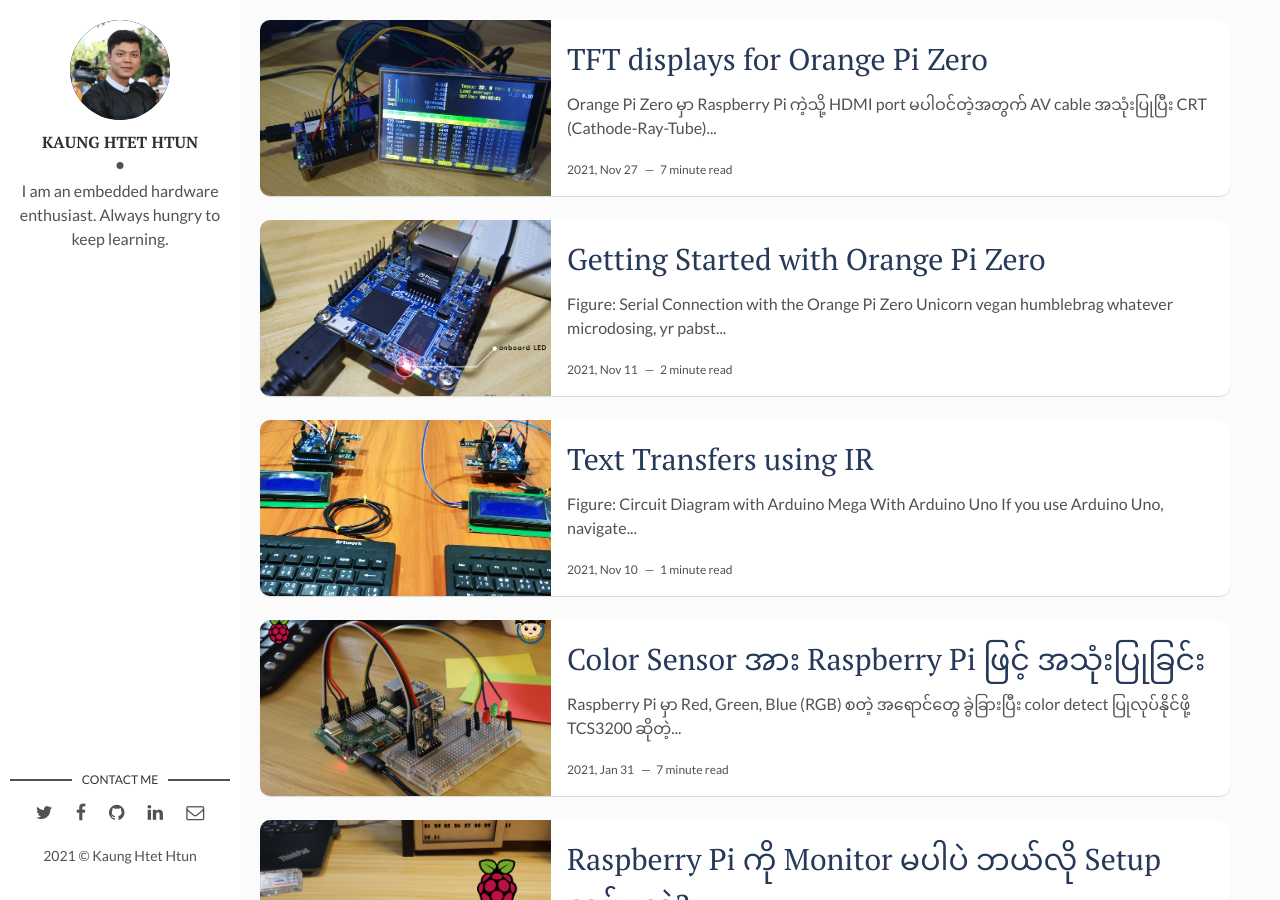
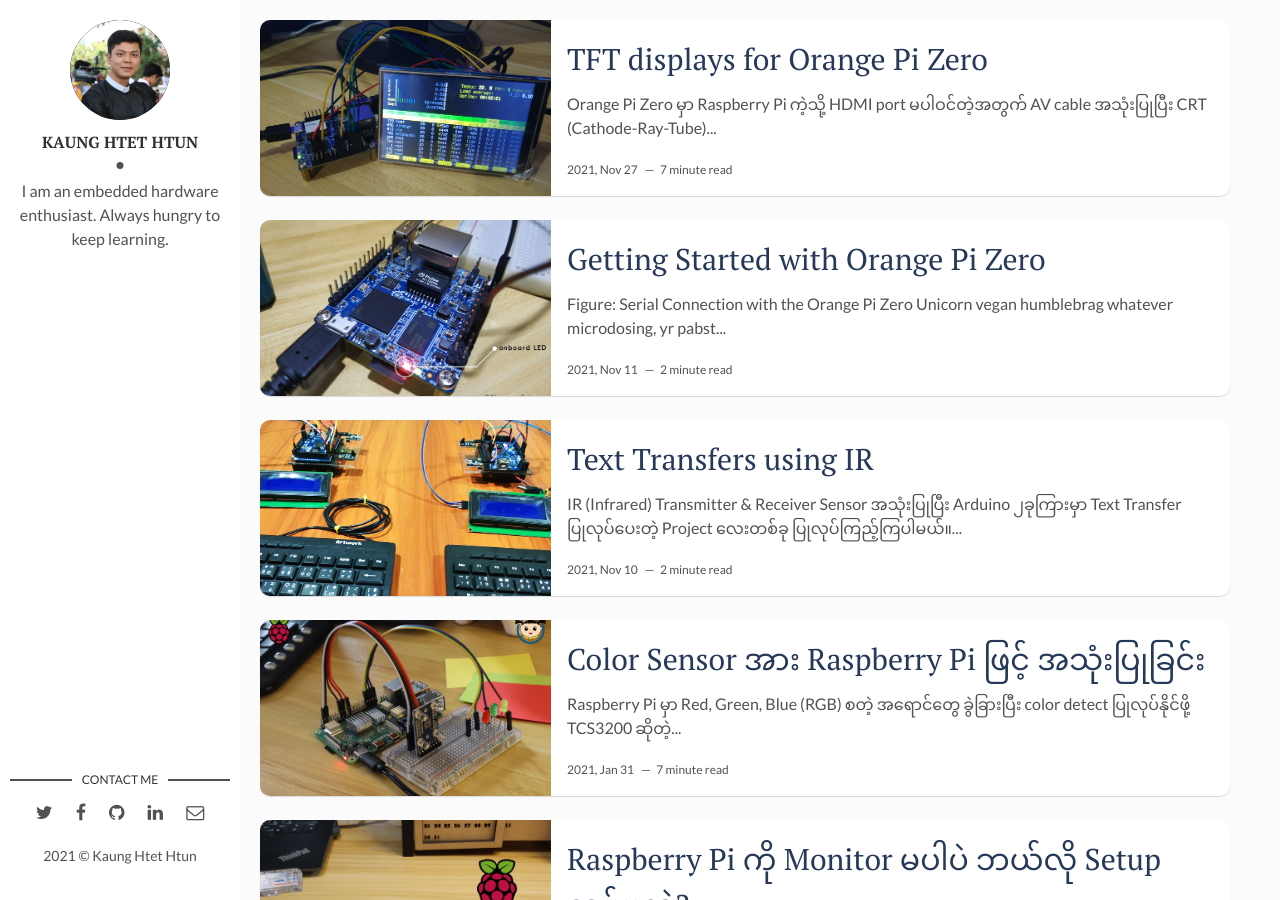
Before and after one commit to kogyikaunghtet/kogyikaunghtet.github.io, a Jekyll site: the page built from index.html, in a window 1280 px wide and 900 px high. Built offline with Jekyll 4.4.1, drawn with Linux system fonts in a browser that asks for light colours; the list of posts is cut into pages by our own code.

Commit message:
Initial commit

```diff
--- a/_posts/2021-11-10-ir_text.markdown
+++ b/_posts/2021-11-10-ir_text.markdown
@@ -8,12 +8,22 @@
 tags: [Arduino, IR, Sensor]
 ---
 
+IR (Infrared) Transmitter & Receiver Sensor အသုံးပြုပြီး Arduino ၂ခုကြားမှာ Text Transfer ပြုလုပ်ပေးတဲ့ Project လေးတစ်ခု ပြုလုပ်ကြည့်ကြပါမယ်။ စမ်းသပ်ပြုလုပ်ဖို့အတွက်ကတော့ အောက်ပါပစ္စည်းတွေ ၂ခုစီ လိုအပ်ပါမယ်။
+
+   * Arduino Uno or Mega
+   * IR Transmitter Sensor
+   * IR Receiver Sensor
+   * LCD 16x2 or 20x4
+   * 8bit I/O Expander Module
+   * USB 2.0 Female Header Adapter
+   * USB or PS2 Keyboard
+   * Jumper Wires
+
 <div class="responsive-embed flex-video">
 <iframe width="640" height="360" src="https://www.youtube.com/embed/69sT6WVUgx4" title="YouTube video player" gesture="media" allow="encrypted-media" allowfullscreen></iframe>
 </div>
 
-<iframe src="https://create.arduino.cc/editor/kogyikaunghtet/d0256594-c948-46f4-a58d-914e8280acd0/preview?embed" style="height:510px;width:100%;margin:10px 0" frameborder=0></iframe>
-
+Arduino Mega သုံးတယ်ဆိုရင် အောက်ပါ Circuit Diagram အတိုင်း ချိတ်ဆက်နိုင်ပါတယ်။
 
 <p align="center">
 <img src="/assets/img/ir_text/ir_circuit.jpg">
@@ -21,21 +31,7 @@
 <a><b>Figure:</b> Circuit Diagram with Arduino Mega</a>
 </p>
 
-## With Arduino Uno
-If you use Arduino Uno, navigate to the following directory
-<br>
-**/home/$USER/Arduino/libraries/Arduino-IRremote-master/src/private/**
-<br>
-edit **IRTimer.hpp** as shown in the figure below and then Restart Arduino IDE.
-
-<p align="center">
-<img src="/assets/img/ir_text/IRTimer.png">
-<br>
-<a><b>Figure:</b> IR_SEND_PIN Declare</a>
-</p>
-
-<iframe src="https://create.arduino.cc/editor/kogyikaunghtet/102950fd-0c3d-4d19-8762-e7e1377e3caf/preview?embed" style="height:510px;width:100%;margin:10px 0" frameborder=0></iframe>
-
+ပြီးရင် လိုအပ်မယ့် Library တွေကို ဒေါင်းလုပ်ရယူပြီး ထည့်ထားလိုက်ပါ။
 
 ## Download require libraries
 ~~~~~~~~
@@ -56,7 +52,28 @@
 
 * Done.
 
-## Download Program
+<iframe src="https://create.arduino.cc/editor/kogyikaunghtet/d0256594-c948-46f4-a58d-914e8280acd0/preview?embed" style="height:510px;width:100%;margin:10px 0" frameborder=0></iframe>
+
+Arduino Uno အသုံးပြုတယ်ဆိုရင်တော့ IRremote Library ထဲမှာ အောက်ပါအတိုင်း configure လုပ်ပေးဖို့ လိုပါမယ်။ PS2Keyboard Library မှာ USB ရဲ့ Data Pin (D-) နဲ့ IRQ Pin (D+) တို့ကို Arduino Uno ရဲ့ Interrupt pin တွေ ဖြစ်တဲ့ Digital pin 2 နဲ့ 3 ကို အသုံးပြုထားတာ ဖြစ်လို့၊ ပြောင်းလဲပေးလို့ ရတဲ့ IR Transmitter Pin နံပါတ်ကို IRremote Library ထဲမှာ သွားပြောင်းပေးလိုက်တာ ဖြစ်ပါတယ်။ **Arduino Mega သုံးရင်တော့ Library တွေထဲမှာ ဘာမှ ပြောင်းလဲပေးစရာ မလိုပါ**
+
+## With Arduino Uno
+If you use Arduino Uno, navigate to the following directory
+<br>
+**/home/$USER/Arduino/libraries/Arduino-IRremote-master/src/private/**
+<br>
+edit **IRTimer.hpp** as shown in the figure below and then Restart Arduino IDE.
+
+<p align="center">
+<img src="/assets/img/ir_text/IRTimer.png">
+<br>
+<a><b>Figure:</b> IR_SEND_PIN ပြောင်းလဲခြင်း</a>
+</p>
+
+Arduino Uno သုံးတဲ့သူတွေအတွက် Code ကတော့ အောက်ပါအတိုင်း ဖြစ်ပါတယ်။
+
+<iframe src="https://create.arduino.cc/editor/kogyikaunghtet/102950fd-0c3d-4d19-8762-e7e1377e3caf/preview?embed" style="height:510px;width:100%;margin:10px 0" frameborder=0></iframe>
+
+## Download all Sketches
 ~~~~~~~~
 $ git clone https://github.com/kogyikaunghtet/text-transfers-using-IR
 ~~~~~~~~
```
